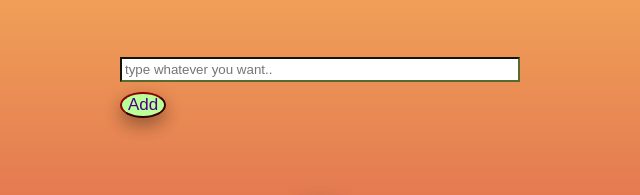
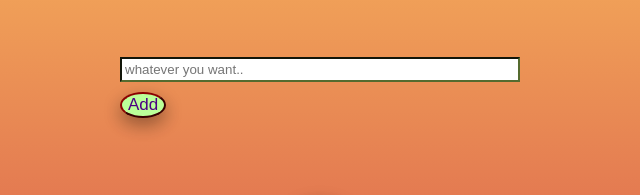
Before and after one commit to LivHed/help-me-choose-whatever, a plain HTML site: page index.html in a window 1280 px wide. Shown: the part 247-442 px from the top of the page, 320-960 px from the left. Drawn offline with nearby package versions, Linux system fonts and the light colour scheme.

Commit message:
Change input field text

```diff
--- a/index.html
+++ b/index.html
@@ -10,7 +10,7 @@
    <h1>Help me choose between..</h1>
    <div class="inputSection">
      <div class="inputs">
-       <input placeholder="type whatever you want.."></input>
+       <input placeholder="whatever you want.."></input>
      </div>
      <button class="addOption">Add</button>
    </div>
```
